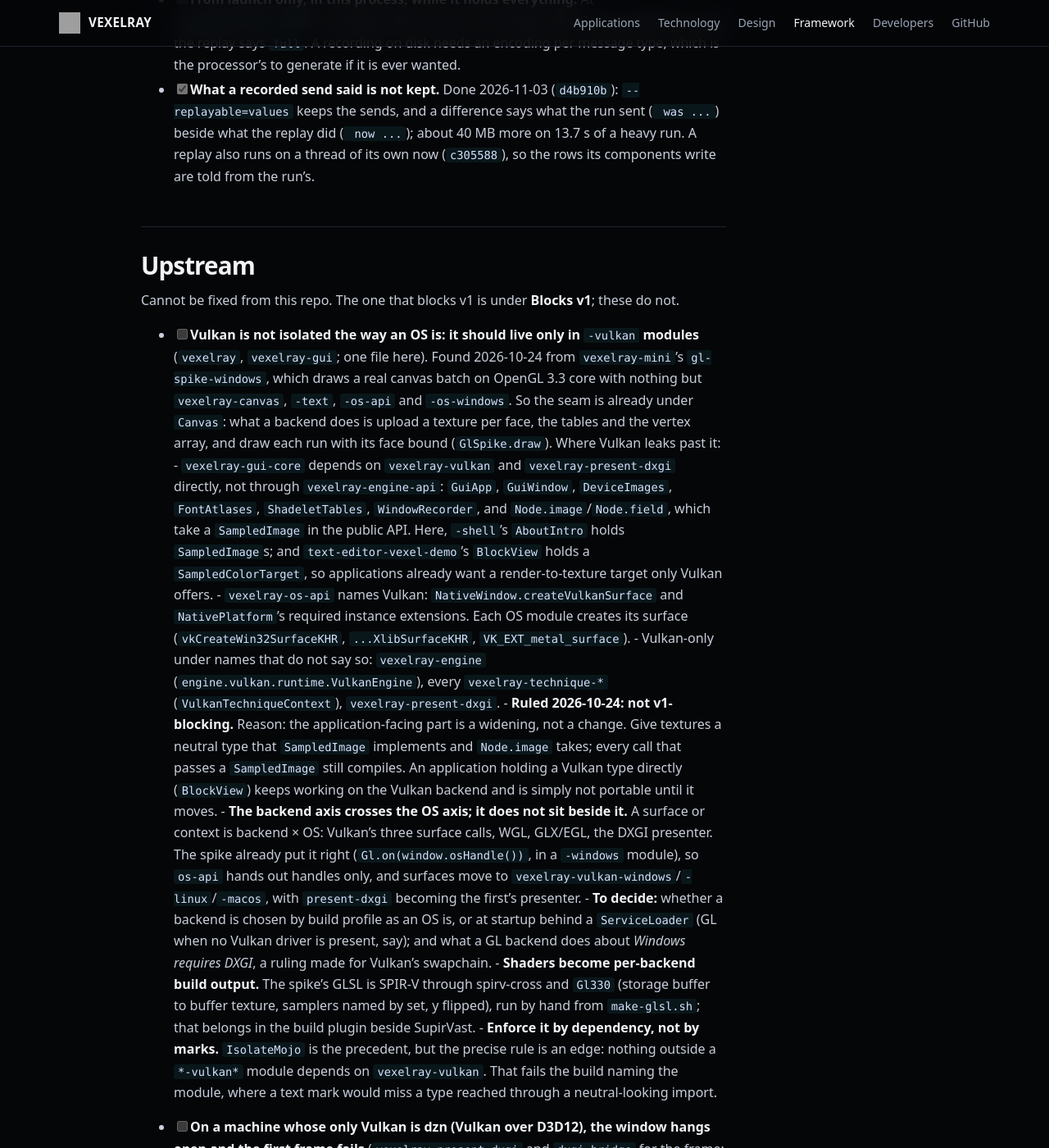
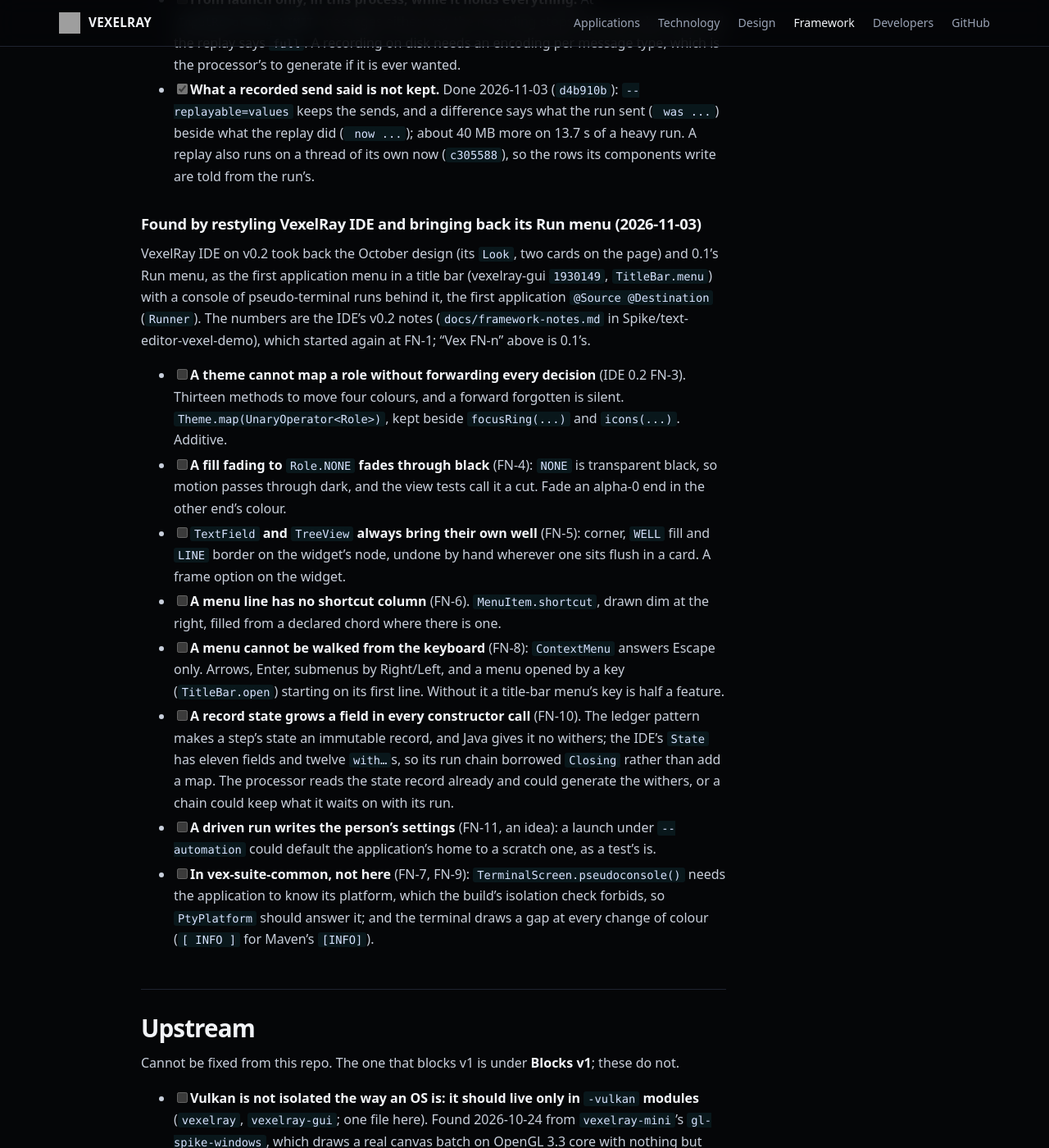
Before and after one commit to sibarum/vexelray-framework, a Jekyll site: the page built from docs/TODO.md, in a window 1280 px wide and 1400 px high, scrolled down 32950 px. Shown: the whole window at 82% size. Built offline with Jekyll 4.4.1, drawn with Linux system fonts in a browser that asks for light colours; our own code applies the rules of GitHub Pages for plain Markdown files.

Commit message:
TODO: what restyling VexelRay IDE and its Run menu found
Theme role mapping, fades to NONE, widgets' own wells, menu shortcuts and
keyboard walking, withers for a step's state, and a driven run's settings;
two more for vex-suite-common. Each links back to the IDE's v0.2 notes.

Co-Authored-By: Claude Opus 5.5 <noreply@anthropic.com>

```diff
--- a/docs/TODO.md
+++ b/docs/TODO.md
@@ -1194,6 +1194,35 @@ sends that differ (`Replay`, `InputRecording`, held by `ReplayTest` in both mode
       on 13.7 s of a heavy run. A replay also runs on a thread of its own now (`c305588`), so the rows its components
       write are told from the run's.
 
+### Found by restyling VexelRay IDE and bringing back its Run menu (2026-11-03)
+
+VexelRay IDE on v0.2 took back the October design (its `Look`, two cards on the page) and 0.1's Run menu, as the
+first application menu in a title bar (vexelray-gui `1930149`, `TitleBar.menu`) with a console of pseudo-terminal runs
+behind it, the first application `@Source @Destination` (`Runner`). The numbers are the IDE's v0.2 notes
+(`docs/framework-notes.md` in Spike/text-editor-vexel-demo), which started again at FN-1; "Vex FN-n" above is 0.1's.
+
+- [ ] **A theme cannot map a role without forwarding every decision** (IDE 0.2 FN-3). Thirteen methods to move four
+      colours, and a forward forgotten is silent. `Theme.map(UnaryOperator<Role>)`, kept beside `focusRing(...)` and
+      `icons(...)`. Additive.
+- [ ] **A fill fading to `Role.NONE` fades through black** (FN-4): `NONE` is transparent black, so motion passes
+      through dark, and the view tests call it a cut. Fade an alpha-0 end in the other end's colour.
+- [ ] **`TextField` and `TreeView` always bring their own well** (FN-5): corner, `WELL` fill and `LINE` border on the
+      widget's node, undone by hand wherever one sits flush in a card. A frame option on the widget.
+- [ ] **A menu line has no shortcut column** (FN-6). `MenuItem.shortcut`, drawn dim at the right, filled from a
+      declared chord where there is one.
+- [ ] **A menu cannot be walked from the keyboard** (FN-8): `ContextMenu` answers Escape only. Arrows, Enter,
+      submenus by Right/Left, and a menu opened by a key (`TitleBar.open`) starting on its first line. Without it a
+      title-bar menu's key is half a feature.
+- [ ] **A record state grows a field in every constructor call** (FN-10). The ledger pattern makes a step's state an
+      immutable record, and Java gives it no withers; the IDE's `State` has eleven fields and twelve `with…`s, so its
+      run chain borrowed `Closing` rather than add a map. The processor reads the state record already and could
+      generate the withers, or a chain could keep what it waits on with its run.
+- [ ] **A driven run writes the person's settings** (FN-11, an idea): a launch under `--automation` could default the
+      application's home to a scratch one, as a test's is.
+- [ ] **In vex-suite-common, not here** (FN-7, FN-9): `TerminalScreen.pseudoconsole()` needs the application to know
+      its platform, which the build's isolation check forbids, so `PtyPlatform` should answer it; and the terminal
+      draws a gap at every change of colour (`[ INFO ]` for Maven's `[INFO]`).
+
 ## Upstream
 
 Cannot be fixed from this repo. The one that blocks v1 is under **Blocks v1**; these do not.
```
